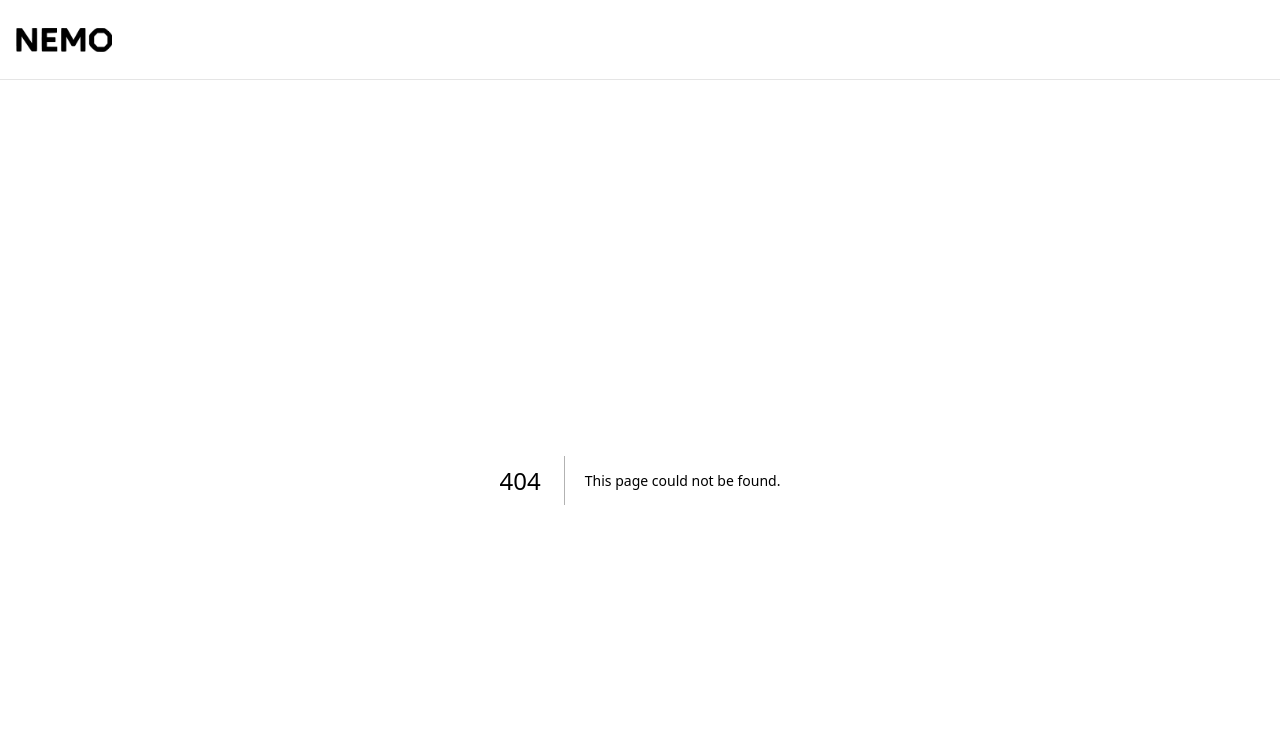
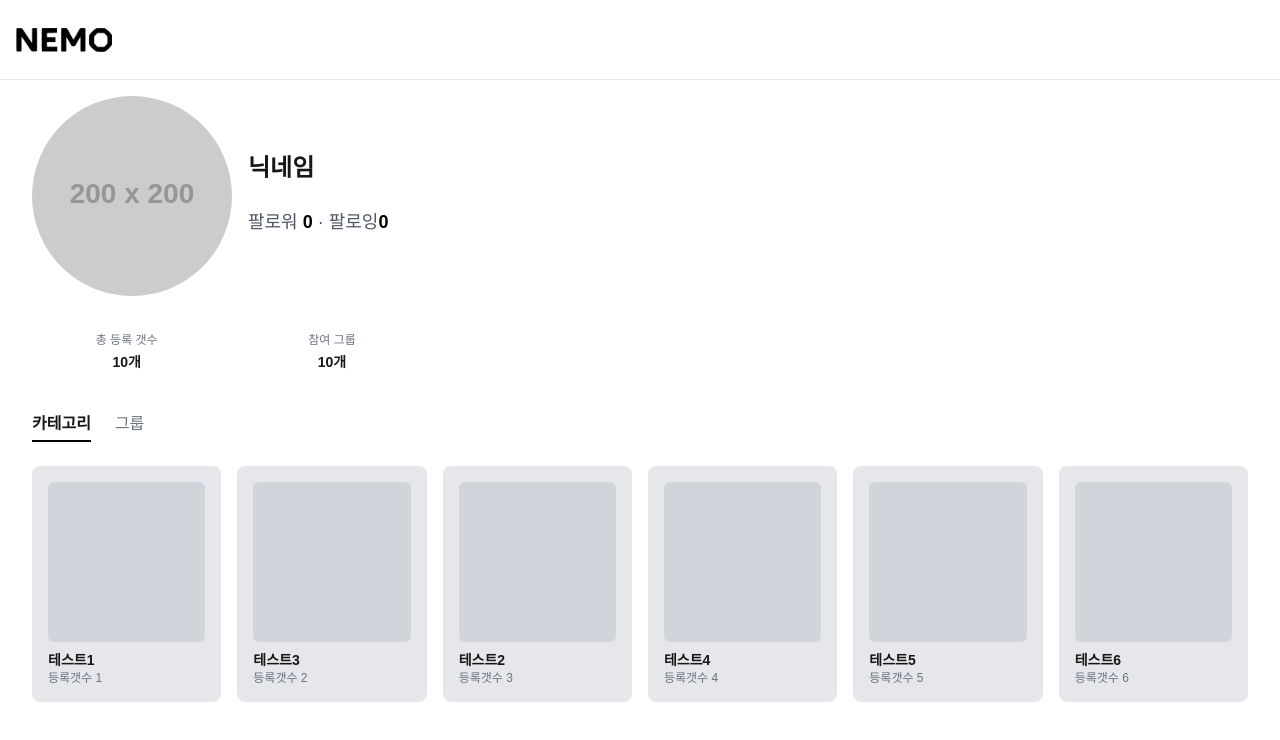
Before and after one commit to NEMO-tabtab/web, a Next.js app: page /user-info in a window 1280 px wide. Before the commit this address had no page. Shown: the top 740 px of the page. Built offline with nearby package versions, Linux system fonts and the light colour scheme; some icons are missing.

Commit message:
feat : 유저 인포 페이지 퍼블리싱 (#13)

```diff
--- /dev/null
+++ b/src/app/(user)/user-info/page.tsx
@@ -0,0 +1,89 @@
+"use client";
+
+import Image from "next/image";
+import { useState } from "react";
+
+export default function MyPage() {
+    const [activeTab, setActiveTab] = useState<"category" | "group">("category");
+    const DUMMYDATA = [
+        { name: "테스트1", count: 1 },
+        { name: "테스트3", count: 2 },
+        { name: "테스트2", count: 3 },
+        { name: "테스트4", count: 4 },
+        { name: "테스트5", count: 5 },
+        { name: "테스트6", count: 6 },
+    ];
+
+    return (
+        <div className="container-1280 px">
+            <section className="p-4">
+                <div className="flex justify-between items-center">
+                    <div className="flex items-center space-x-4">
+                        <Image
+                            src="https://placehold.co/200x200.jpg"
+                            width={200}
+                            height={200}
+                            className="md:w-[200px] md:h-[200px] w-16 h-16 rounded-full"
+                            alt="제품 썸네일"
+                        />
+                        <div className="grid grid-rows-2 md:gap-6">
+                            <div className="md:text-2xl text-lg  font-semibold">닉네임</div>
+                            <div className="md:text-lg  text-sm text-gray-600">
+                                팔로워 <strong className="text-black">0</strong> · 팔로잉
+                                <strong className="text-black">0</strong>
+                            </div>
+                        </div>
+                    </div>
+                    <div>
+                        <i className="xi-angle-right md:text-3xl cursor-pointer"></i>
+                    </div>
+                </div>
+
+                <div className="mt-6 grid md:grid-cols-6 grid-cols-4 gap-4">
+                    <div className="p-2 rounded text-center cursor-pointer">
+                        <i className="xi-hdd text-2xl" />
+                        <div className="text-xs text-gray-500 mt-1">총 등록 갯수</div>
+                        <div className="text-sm font-semibold mt-1">10개</div>
+                    </div>
+                    <div className="p-2 rounded text-center cursor-pointer">
+                        <i className="xi-users text-2xl" />
+                        <div className="text-xs text-gray-500 mt-1">참여 그룹</div>
+                        <div className="text-sm font-semibold mt-1">10개</div>
+                    </div>
+                </div>
+            </section>
+
+            <section className="px-4 mt-4">
+                <div className="flex space-x-6">
+                    <button
+                        onClick={() => setActiveTab("category")}
+                        className={`pb-1 border-b-2 ${
+                            activeTab === "category" ? "border-black font-bold" : "border-transparent text-gray-500"
+                        }`}
+                    >
+                        카테고리
+                    </button>
+                    <button
+                        onClick={() => setActiveTab("group")}
+                        className={`pb-1 border-b-2 ${
+                            activeTab === "group" ? "border-black font-bold" : "border-transparent text-gray-500"
+                        }`}
+                    >
+                        그룹
+                    </button>
+                </div>
+            </section>
+
+            {/* 이 부분 큰 화면일때 grid-cols-2 를 수정하면 됨 */}
+            <section className="grid lg:grid-cols-6 grid-cols-2 gap-4 px-4 py-6">
+                {DUMMYDATA.map((data, i) => (
+                    <div key={i} className="bg-gray-200 rounded-lg p-4">
+                        <div className="h-40 bg-gray-300 rounded-md"></div>
+                        <div className="mt-2 text-sm font-semibold">{data.name}</div>
+                        <div className="text-xs text-gray-500">등록갯수 {data.count}</div>
+                    </div>
+                ))}
+            </section>
+        </div>
+    );
+}
--- a/src/app/components/Header.tsx
+++ b/src/app/components/Header.tsx
@@ -6,6 +6,7 @@ import logo from "/public/images/logo.png";
 export default function Header() {
     return (
         <header className="sticky z-[9990] top-0 left-0 right-0 shadow-[inset_0_-1px_0_0_rgba(0,0,0,0.1)] bg-white">
+            <link rel="stylesheet" href="https://cdn.jsdelivr.net/gh/xpressengine/XEIcon@2.3.3/xeicon.min.css" />
             <div className="container-1280 px flex items-center lg:h-20 h-14">
                 <Link href="/">
                     <Image src={logo} alt="NEMO" className="w-auto lg:h-6 h-5" />
--- a/src/app/layout.tsx
+++ b/src/app/layout.tsx
@@ -1,6 +1,5 @@
 import type { Metadata } from "next";
 import Header from "./components/Header";
-
 import "./globals.css";
 
 export const metadata: Metadata = {
```
